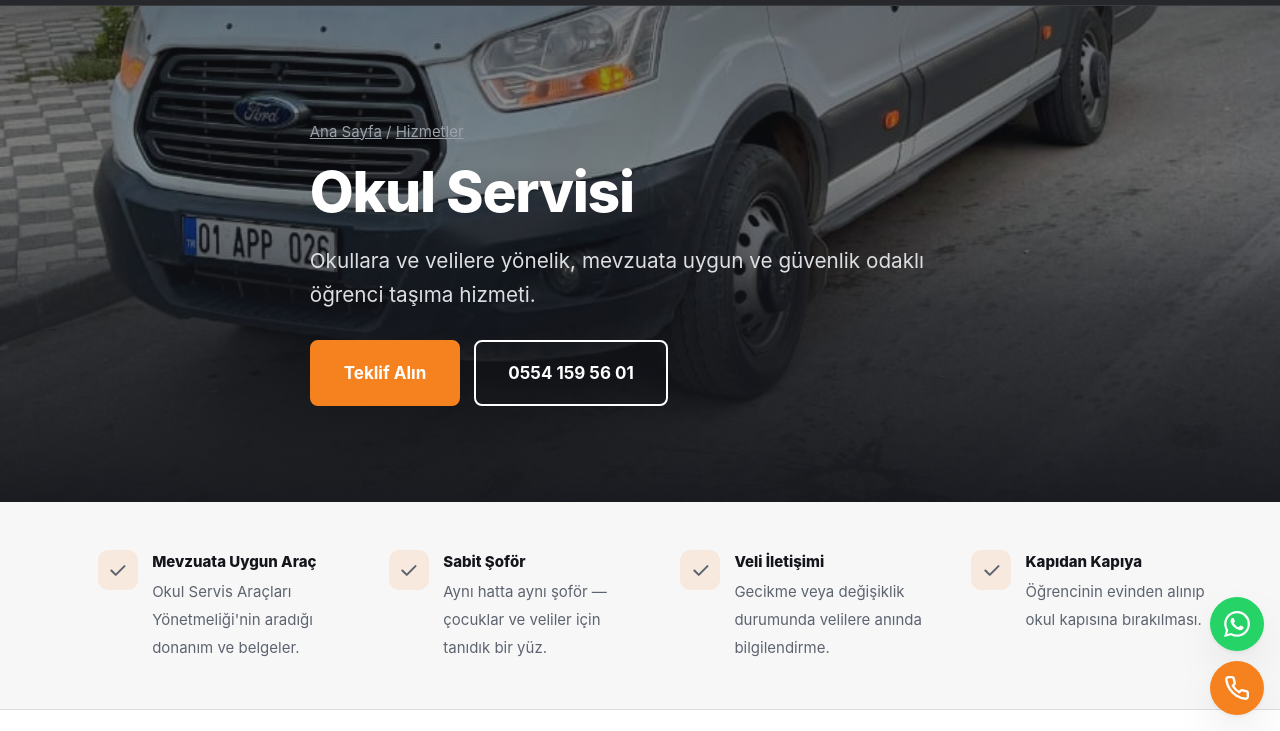
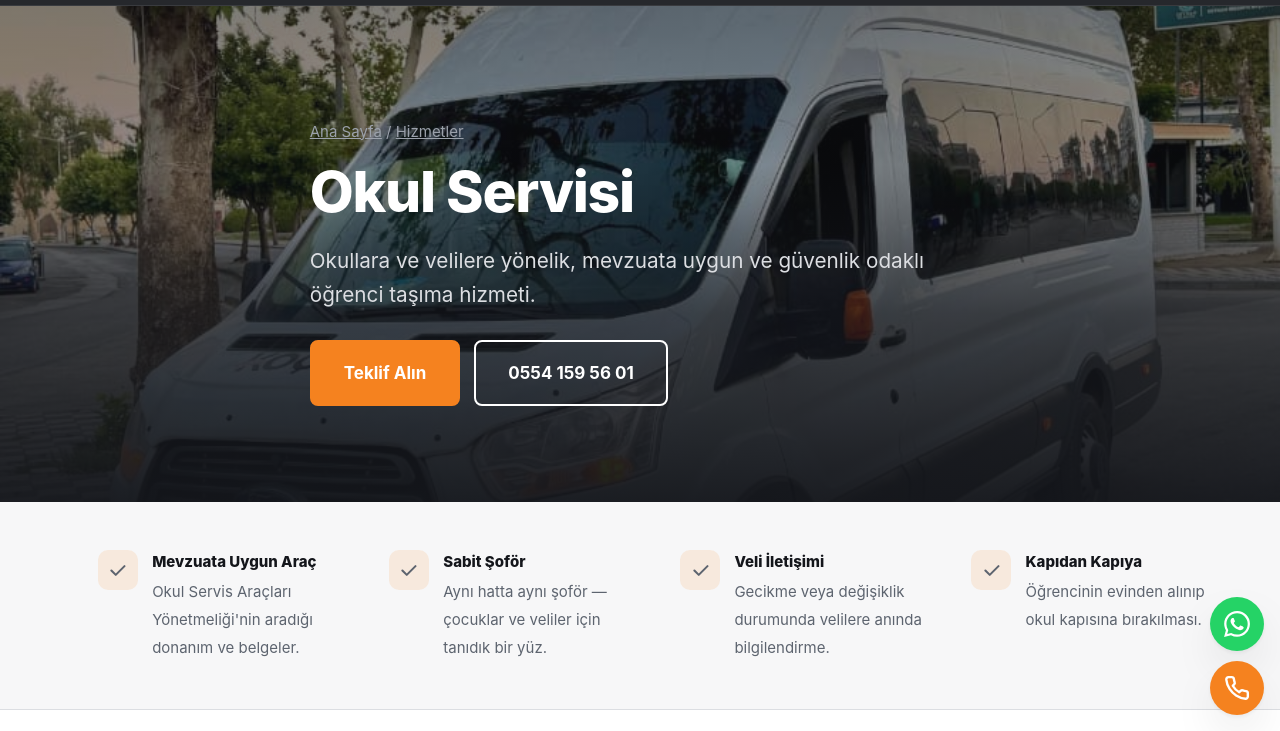
Before and after one commit to kemaltoluk/kocer-tur, an Eleventy site: page src/hizmetler/okul-servisi.md in a window 1280 px wide. Shown: the part 69-800 px from the top of the page. Built offline with nearby package versions, Linux system fonts and the light colour scheme; Eleventy itself is replaced by a stand-in of ours; files that its build step writes are made by us from their sources; files whose address does not match are found by name.

Commit message:
Hizmet sayfasi ust gorsellerinde arac gorunmuyordu - duzeltildi
Ust gorsel alani (~2.7:1) kart alanindan (4/3) cok daha genis oldugu icin
ayni odak degeri aracin altina, yola dusuyordu. Her hizmete ayri odakHero
alani eklendi. Filo sayfasi ust gorseli de duzeltildi.

```diff
--- a/src/_includes/layouts/hizmet.njk
+++ b/src/_includes/layouts/hizmet.njk
@@ -4,7 +4,8 @@ layout: layouts/base.njk
 
 <section class="hero" style="min-height:min(62svh, 560px);">
   <div class="hero__gorsel">
-    {% resim gorsel, gorselAlt, "100vw", "", true, odak %}
+    {# Hero çok geniş bir alan (~2.7:1); kartlardan farklı bir odak gerekiyor. #}
+    {% resim gorsel, gorselAlt, "100vw", "", true, odakHero or odak %}
   </div>
 
   <div class="kap hero__ic">
--- a/src/filo.njk
+++ b/src/filo.njk
@@ -8,7 +8,7 @@ aciklama: "Koçer Tur araç filosu: Mercedes-Benz Sprinter, Volkswagen Crafter v
 
 <section class="hero" style="min-height:min(58svh, 520px);">
   <div class="hero__gorsel">
-    {% resim "src/assets/img/filo/kocer-tur-filo-uc-arac.jpg", "Koçer Tur filosundaki üç minibüs yan yana park halinde", "100vw", "", true %}
+    {% resim "src/assets/img/filo/kocer-tur-filo-uc-arac.jpg", "Koçer Tur filosundaki üç minibüs yan yana park halinde", "100vw", "", true, "center 70%" %}
   </div>
   <div class="kap hero__ic">
     <h1 style="font-size:var(--fs-3xl);">{{ site.aracSayisi }} araçlık bakımlı filo.</h1>
--- a/src/hizmetler/dugun-nisan-sunnet.md
+++ b/src/hizmetler/dugun-nisan-sunnet.md
@@ -6,6 +6,7 @@ aciklama: "Adana ve Ceyhan'da düğün, nişan, sünnet ve kına gecesi için da
 gorsel: src/assets/img/filo/mercedes-sprinter-vip-gece.jpg
 gorselAlt: Koçer Tur VIP Mercedes Sprinter aracı akşam saatlerinde özel program için hazır
 odak: "center 80%"
+odakHero: "center 45%"
 sira: 3
 ozellikler:
   - baslik: Esnek Saat
--- a/src/hizmetler/fabrika-personel-servisi.md
+++ b/src/hizmetler/fabrika-personel-servisi.md
@@ -6,6 +6,7 @@ aciklama: "Adana ve Ceyhan'da fabrika personel servisi. Vardiya bazlı güzergâ
 gorsel: src/assets/img/filo/vw-crafter-fabrika-servisi.jpg
 gorselAlt: Koçer Tur personel servis aracı sabah vardiyası için fabrika yolunda
 odak: "center 52%"
+odakHero: "center 47%"
 sira: 1
 oneCikan: true
 ozellikler:
--- a/src/hizmetler/grup-gezi-transferi.md
+++ b/src/hizmetler/grup-gezi-transferi.md
@@ -6,6 +6,7 @@ aciklama: "Adana çıkışlı grup gezi transferi ve şoförlü minibüs kiralam
 gorsel: src/assets/img/filo/vw-crafter-sahil-kapi-acik.jpg
 gorselAlt: Koçer Tur aracı deniz kenarında grup gezisi için kapısı açık halde bekliyor
 odak: "center 50%"
+odakHero: "center 40%"
 sira: 4
 ozellikler:
   - baslik: Şoförlü Kiralama
--- a/src/hizmetler/havalimani-transferi.md
+++ b/src/hizmetler/havalimani-transferi.md
@@ -6,6 +6,7 @@ aciklama: "Adana Havalimanı grup transfer hizmeti. Uçuş takipli karşılama,
 gorsel: src/assets/img/filo/mercedes-sprinter-on.jpg
 gorselAlt: Koçer Tur Mercedes Sprinter aracı havalimanı transferi için şehir içinde
 odak: "center 78%"
+odakHero: "center 52%"
 sira: 5
 ozellikler:
   - baslik: Uçuş Saatine Göre
--- a/src/hizmetler/okul-servisi.md
+++ b/src/hizmetler/okul-servisi.md
@@ -6,6 +6,7 @@ aciklama: "Adana ve Ceyhan'da okul servisi hizmeti. Okul Servis Araçları Yöne
 gorsel: src/assets/img/filo/ford-transit-on.jpg
 gorselAlt: Koçer Tur okul servisi olarak kullanılan Ford Transit minibüs
 odak: "center 72%"
+odakHero: "center 50%"
 sira: 2
 ozellikler:
   - baslik: Mevzuata Uygun Araç
```
Also changed, not shown: 1 other file.
